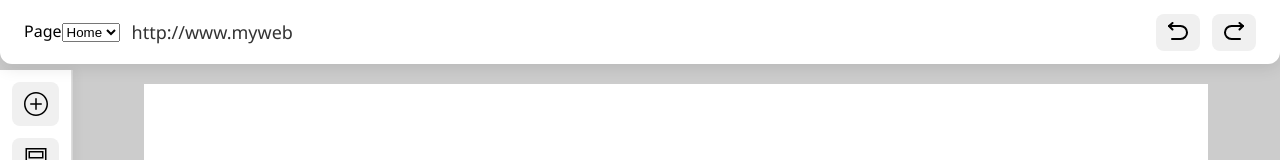
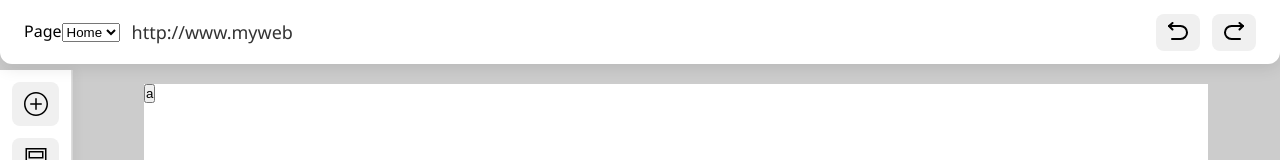
Before and after one commit to ZzzNTKzzZ/Web, a React (Create React App) app: page /editor in a window 1280 px wide. Shown: the top 160 px of the page. Built offline with nearby package versions, Linux system fonts and the light colour scheme.

Commit message:
test dnd

```diff
--- a/src/components/AddElementMenu/TextElement/ThemedText/ThemedText.jsx
+++ b/src/components/AddElementMenu/TextElement/ThemedText/ThemedText.jsx
@@ -1,6 +1,7 @@
 import React from "react";
 import style from "./ThemedText.module.css";
 import TitleType from "../../../Common/TitleType";
+import DraggAble from "../../../Dnd/DraggAble/DraggAble";
 
 export default function ThemedText() {
   const headings = [
@@ -15,10 +16,13 @@ export default function ThemedText() {
   return (
     <div className={style.container}>
       <TitleType content={"Themed Text"}/>
+
       {headings.map(({ text, tag: Tag, className }, index) => (
-        <Tag key={index} className={`${className} ${style.heading}` }>
-          {text}
-        </Tag>
+        <DraggAble id={className}>
+          <Tag key={index} className={`${className} ${style.heading}` }>
+            {text}
+          </Tag>
+        </DraggAble>
       ))}
     </div>
   );
--- /dev/null
+++ b/src/components/Dnd/DraggAble/DraggAble.jsx
@@ -0,0 +1,18 @@
+import React from 'react';
+import {useDraggable} from '@dnd-kit/core';
+import {CSS} from '@dnd-kit/utilities';
+
+export default function DraggAble(props) {
+  const {attributes, listeners, setNodeRef, transform} = useDraggable({
+    id: props.id,
+  });
+  const style = {
+    transform: CSS.Translate.toString(transform),
+  };
+
+  return (
+    <button ref={setNodeRef} style={style} {...listeners} {...attributes}>
+      {props.children}
+    </button>
+  );
+}
--- /dev/null
+++ b/src/components/Dnd/Droppable/Dropable.jsx
@@ -0,0 +1,16 @@
+import { useDroppable } from "@dnd-kit/core"
+
+export default  function Droppable(props) {
+  const {isOver, setNodeRef} = useDroppable({
+    id: props.id,
+  });
+  const style = {
+    opacity: isOver ? 1 : 0.5,
+  };
+
+  return (
+    <div ref={setNodeRef} style={style}>
+      {props.children}
+    </div>
+  );
+}
--- a/src/components/Droppable/DroppAble.jsx
+++ /dev/null
@@ -1,5 +0,0 @@
-import { useDraggable } from "dnd"
-
-export default function Droppable({ children, onDrop, onDragOver }) {
-
-}
--- a/src/components/PageCreate/PageCreate.jsx
+++ b/src/components/PageCreate/PageCreate.jsx
@@ -1,9 +1,29 @@
-import styles from './PageCreate.module.css';
+import { DndContext } from "@dnd-kit/core";
+import styles from "./PageCreate.module.css";
+import { useState } from "react";
+import Droppable from "../Dnd/Droppable/Dropable";
+import DraggAble from "../Dnd/DraggAble/DraggAble"
+export default function PageCreate() {
+ const [parent, setParent] = useState(null);
+  const draggable = (
+    <DraggAble id="draggable">
+      a
+    </DraggAble>
+  );
 
-export default function PageCreate() {
-    return (
-        <div className={styles.pageCreate}>
+  return (
+    <div className={styles.pageCreate}>
+    <DndContext onDragEnd={handleDragEnd}>
+      {!parent ? draggable : null}
+      <Droppable id="droppable">
+        {/* {parent === "droppable" ? draggable : 'Drop here'} */}
+      </Droppable>
+    </DndContext>
 
-        </div>
-    )
+    </div>
+  );
+
+  function handleDragEnd({over}) {
+    setParent(over ? over.id : null);
+  }
 }
```
